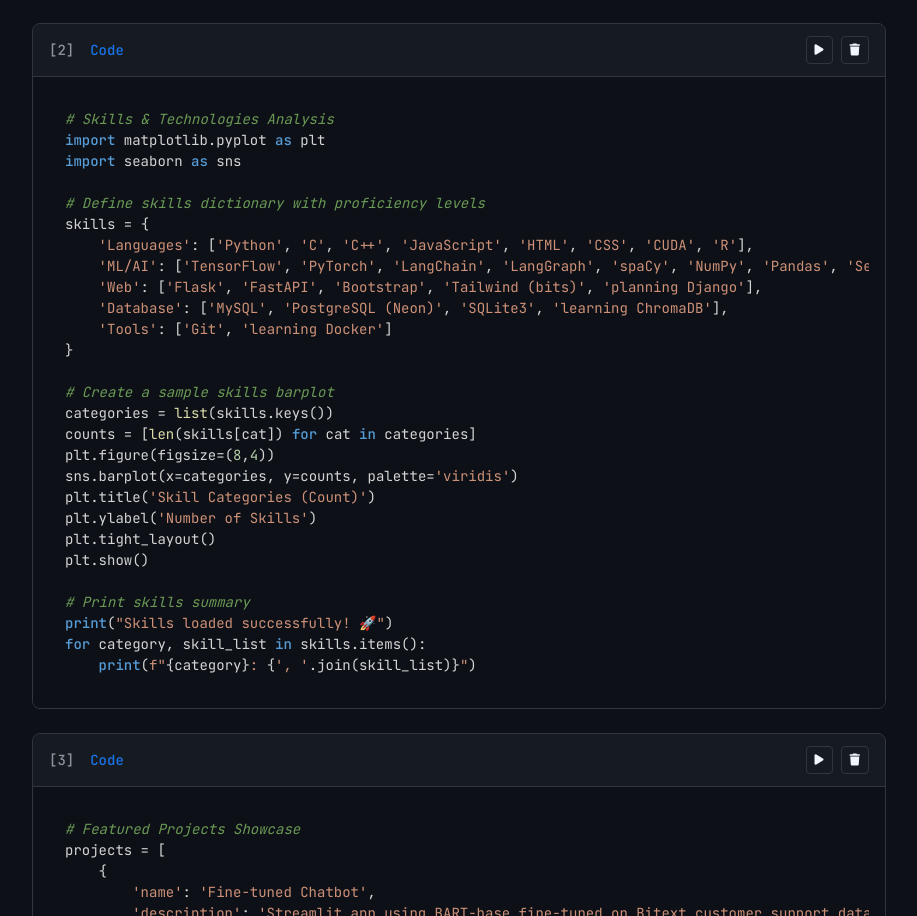
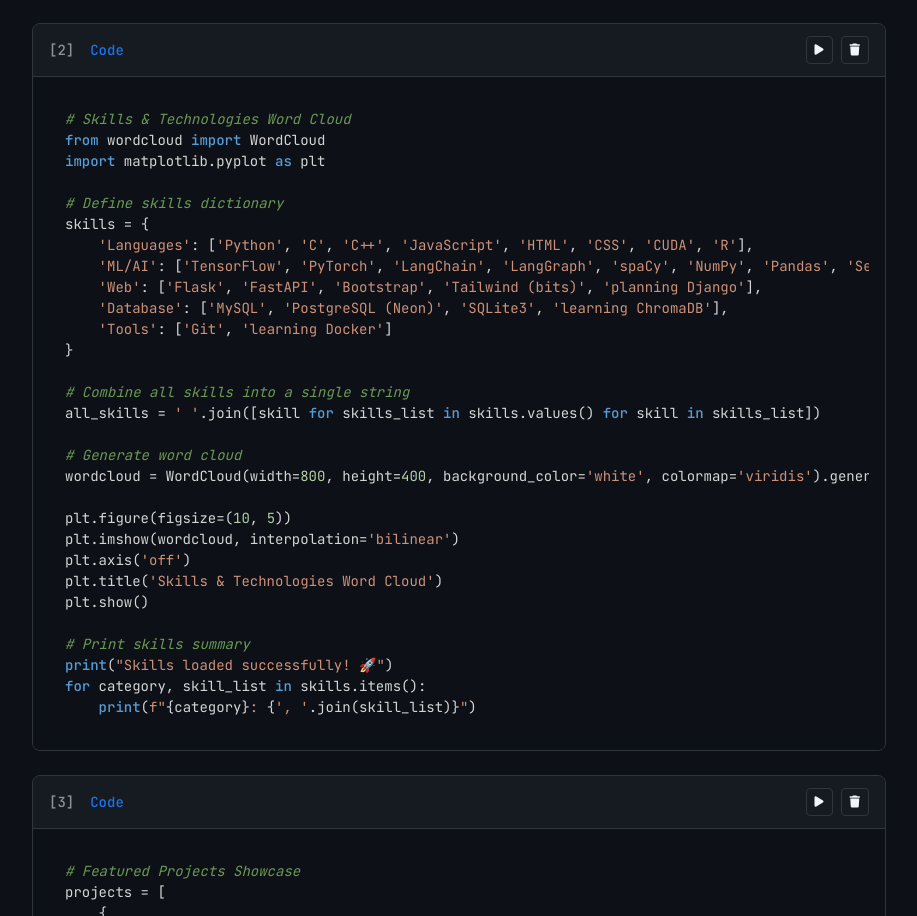
Before and after one commit to Firojpaudel/Samas_Portfolio, a plain HTML site: page index.html in a window 1280 px wide. Shown: the part 1302-2218 px from the top of the page, without its empty margins (181-1098 px from the left). Drawn offline with nearby package versions, Linux system fonts and the light colour scheme.

Commit message:
Skills- WordCloud Updated
-- No Barplots --

```diff
--- a/index.html
+++ b/index.html
@@ -311,11 +311,11 @@ print("- Enjoys sharing knowledge and building in public")</code></pre>
                             </div>
                             <div class="cell-content">
                                 <div class="code-editor">
-                                    <pre><code class="language-python"># Skills & Technologies Analysis
+                                    <pre><code class="language-python"># Skills & Technologies Word Cloud
+from wordcloud import WordCloud
 import matplotlib.pyplot as plt
-import seaborn as sns
 
-# Define skills dictionary with proficiency levels
+# Define skills dictionary
 skills = {
     'Languages': ['Python', 'C', 'C++', 'JavaScript', 'HTML', 'CSS', 'CUDA', 'R'],
     'ML/AI': ['TensorFlow', 'PyTorch', 'LangChain', 'LangGraph', 'spaCy', 'NumPy', 'Pandas', 'Seaborn', 'Spark (basic)'],
@@ -324,14 +324,16 @@ skills = {
     'Tools': ['Git', 'learning Docker']
 }
 
-# Create a sample skills barplot
-categories = list(skills.keys())
-counts = [len(skills[cat]) for cat in categories]
-plt.figure(figsize=(8,4))
-sns.barplot(x=categories, y=counts, palette='viridis')
-plt.title('Skill Categories (Count)')
-plt.ylabel('Number of Skills')
-plt.tight_layout()
+# Combine all skills into a single string
+all_skills = ' '.join([skill for skills_list in skills.values() for skill in skills_list])
+
+# Generate word cloud
+wordcloud = WordCloud(width=800, height=400, background_color='white', colormap='viridis').generate(all_skills)
+
+plt.figure(figsize=(10, 5))
+plt.imshow(wordcloud, interpolation='bilinear')
+plt.axis('off')
+plt.title('Skills & Technologies Word Cloud')
 plt.show()
 
 # Print skills summary
@@ -342,16 +344,17 @@ for category, skill_list in skills.items():
                             </div>
                             <div class="cell-output">
                                 <div class="output-header">
-                                    <i class="fas fa-chart-pie"></i> Skills Visualization
+                                    <i class="fas fa-cloud"></i> Skills Word Cloud
                                 </div>
                                 <div class="output-content">
-                                    <img src="https://dummyimage.com/600x200/222/fff&text=Sample+Skills+Barplot" alt="Skills Barplot" class="img-fluid mb-2"/>
+                                    <img src="./Files/Images/wordcloud.png" alt="Skills Word Cloud" class="img-fluid mb-2"/>
                                     <div class="output-line mt-3">Skills loaded successfully! 🚀</div>
                                     <div class="output-line">Languages: Python, C, C++, JavaScript, HTML, CSS, CUDA, R</div>
                                     <div class="output-line">ML/AI: TensorFlow, PyTorch, LangChain, LangGraph, spaCy, NumPy, Pandas, Seaborn, Spark (basic)</div>
                                     <div class="output-line">Web: Flask, FastAPI, Bootstrap, Tailwind (bits), planning Django</div>
                                     <div class="output-line">Database: MySQL, PostgreSQL (Neon), SQLite3, learning ChromaDB</div>
                                     <div class="output-line">Tools: Git, learning Docker</div>
+                                    <div class="output-line text-muted">(Word cloud generated from all skills above.)</div>
                                 </div>
                             </div>
                         </div>
```
Also changed, not shown: Files/Images/wordcloud.png (added).
